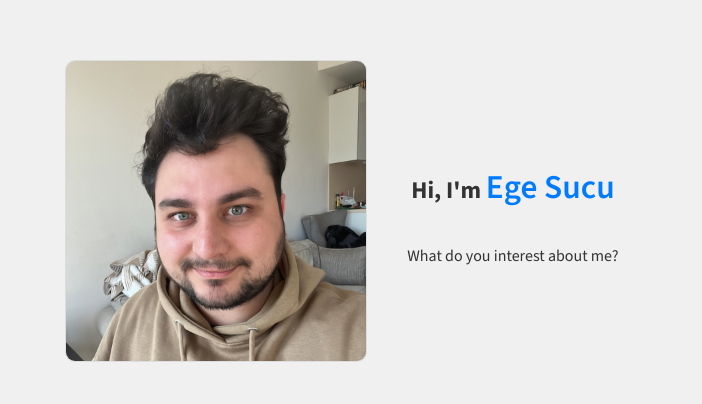
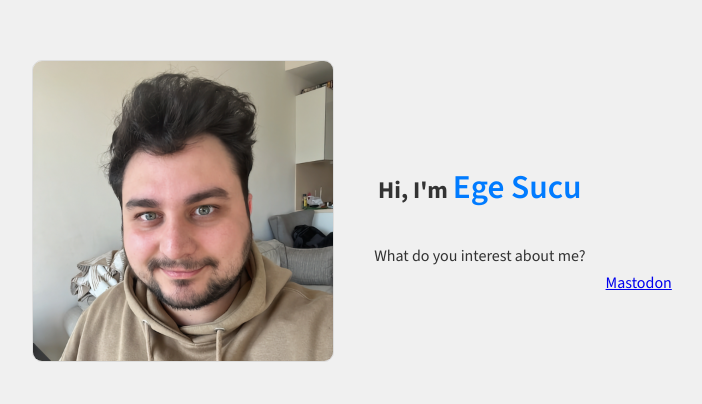
Before and after one commit to egesucu/egesucu.github.io, a plain HTML site: page index.html in a window 1280 px wide. Shown: the part 118-522 px from the top of the page, without its empty margins (298-1000 px from the left). Drawn offline with nearby package versions, Linux system fonts and the light colour scheme.

Commit message:
Adding Mastodon Confirmation

```diff
--- a/index.html
+++ b/index.html
@@ -58,5 +58,6 @@
             </div>
         </section>
     </section>
+    <a rel="me" href="https://mastodon.social/@egedotswift">Mastodon</a>
 </body>
 </html>
```
